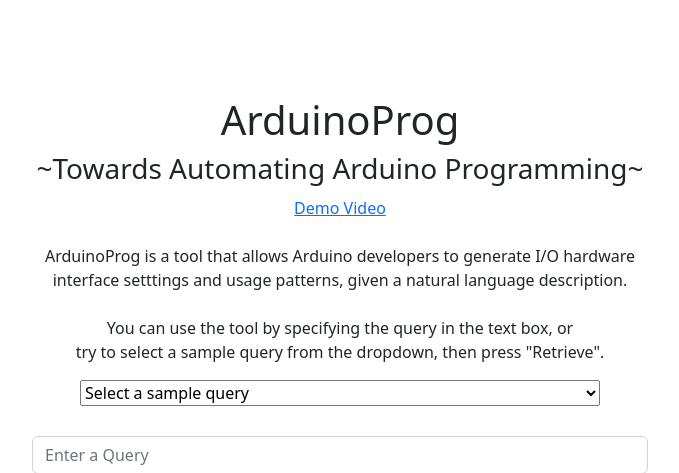
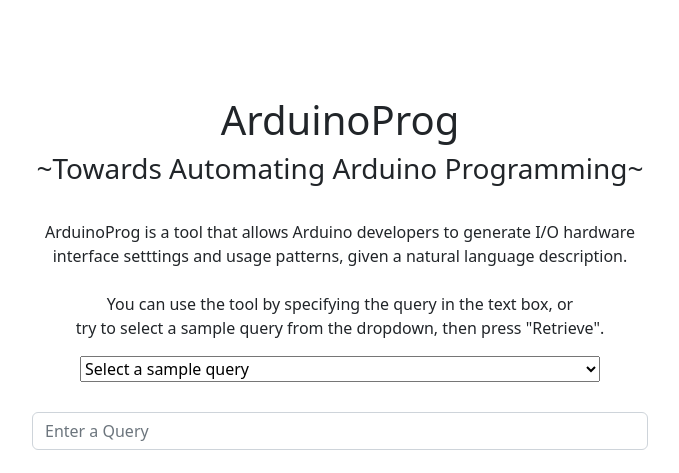
Before and after one commit to imamnurby/ArduProg, a Flask app: page / in a window 1280 px wide. Shown: the top 473 px of the page, without its empty margins (300-979 px from the left). Run offline with Flask 2, Linux system fonts and the light colour scheme; parts of the project's set-up code (start-up, migrations or seed data) failed here and were passed over; some libraries are stand-ins or nearby versions.

Commit message:
Update index.html

```diff
--- a/flaskapp_final/templates/index.html
+++ b/flaskapp_final/templates/index.html
@@ -28,8 +28,6 @@
           <h1 class="jumbotron-heading" style="text-align: center;">ArduinoProg</h1>
           <h3 class="jumbotron-heading" style="text-align: center; margin-bottom: 10px">~Towards Automating Arduino Programming~</h3>
           <div class="col text-center">
-            <a href="https://youtu.be/d8E4Zjrs_KQ" onclick="window.open('https://youtu.be/d8E4Zjrs_KQ', '_blank'); return false;">Demo Video</a>
-            <!-- <a href="https://github.com/imamnurby/ArduinoProg">GitHub</a> -->
             <p>
               <br>
               ArduinoProg is a tool that allows Arduino developers to generate I/O hardware interface setttings and usage patterns, given a natural language description.
```
